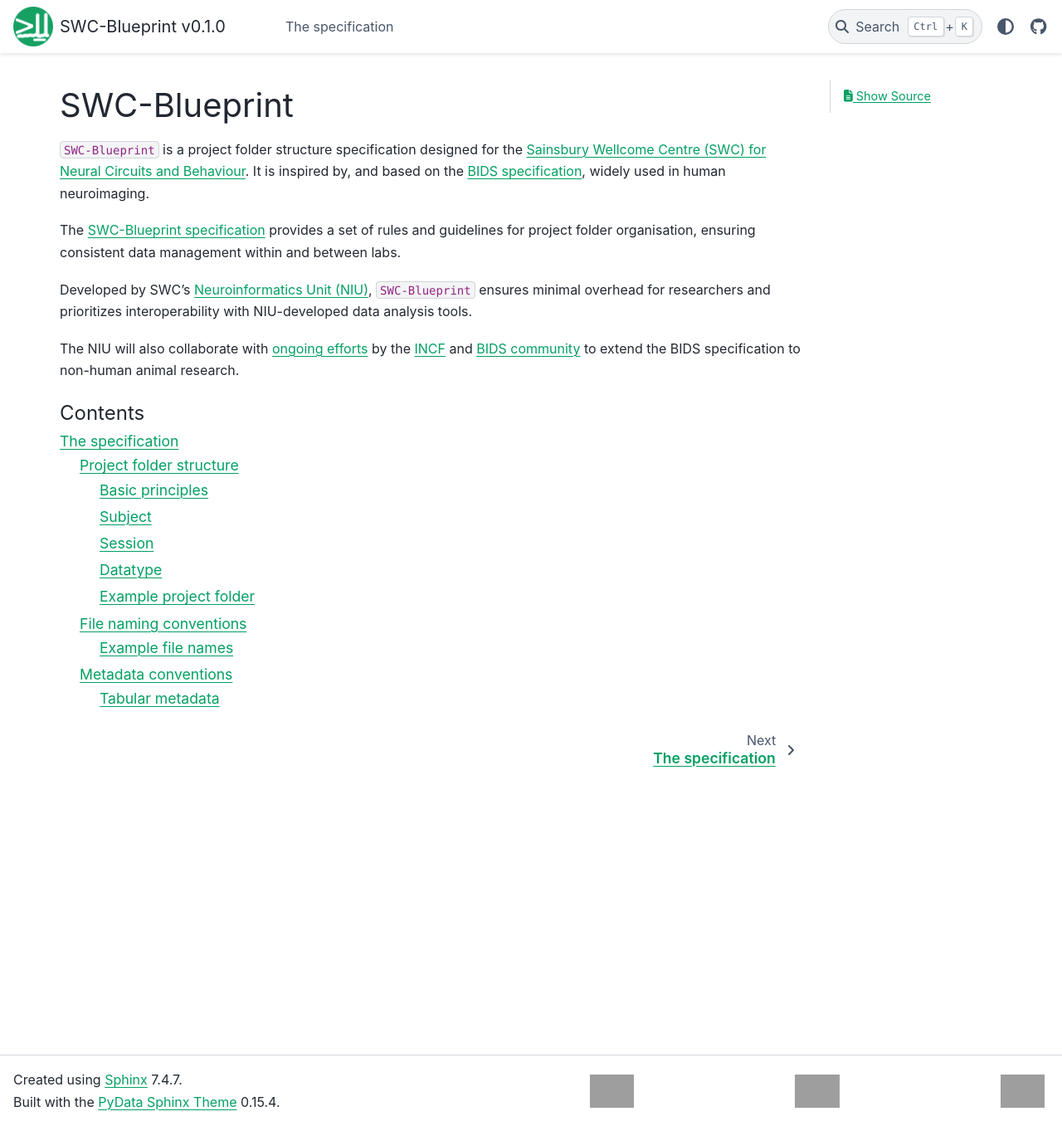
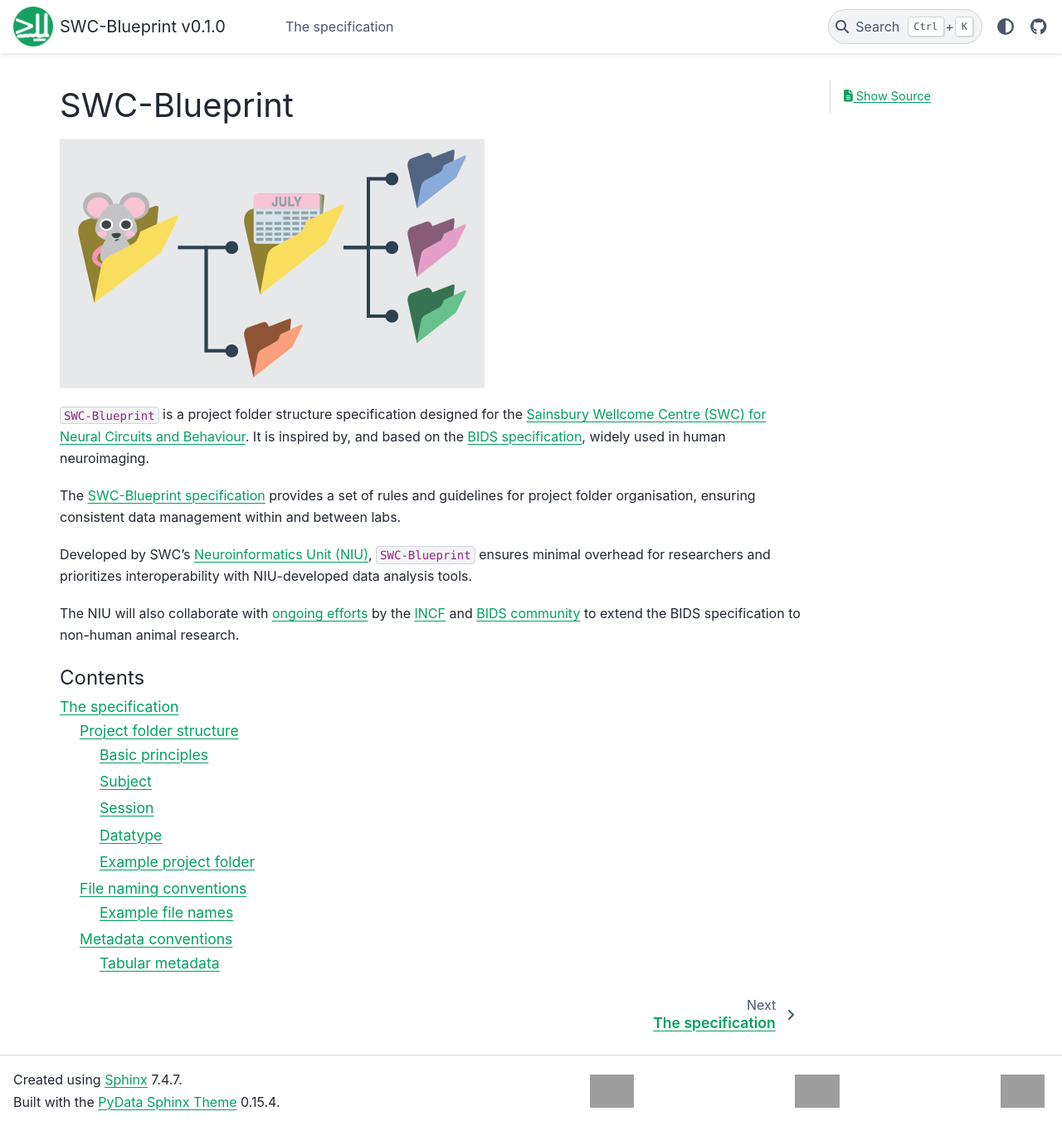
Before and after one commit to neuroinformatics-unit/NeuroBlueprint, a Sphinx documentation site: the page built from docs/source/index.md, in a window 1280 px wide and 1357 px high. Shown: the whole window at 83% size. Built offline with Sphinx 7.4.7 and the PyData theme 0.15.4, drawn with Linux system fonts in a browser that asks for light colours; grey boxes are pictures that could not be loaded.

Commit message:
added swc-blueprint logo to readme and web homepage

```diff
--- a/docs/source/index.md
+++ b/docs/source/index.md
@@ -1,4 +1,7 @@
 # SWC-Blueprint
+
+![](_static/swc-blueprint_logo_web.png)
+
 
 `SWC-Blueprint` is a project folder structure specification designed for the [Sainsbury Wellcome Centre (SWC) for Neural Circuits and Behaviour](https://www.sainsburywellcome.org/).
 It is inspired by, and based on the [BIDS specification](https://bids-specification.readthedocs.io/en/stable/), widely used in human neuroimaging.
```
Also changed, not shown: README.md (+2 -0 lines), docs/source/_static/swc-blueprint_logo_web.png (added).
